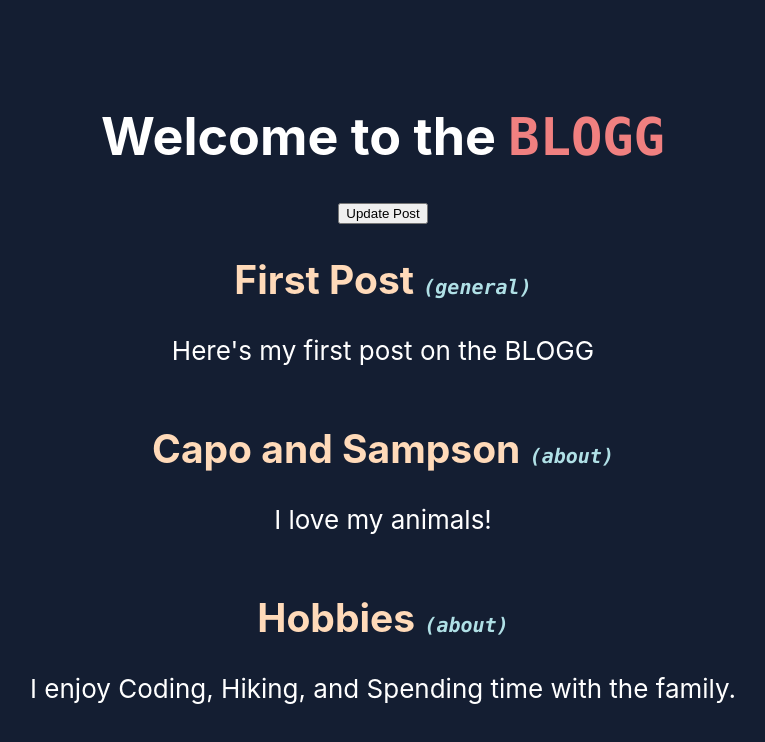
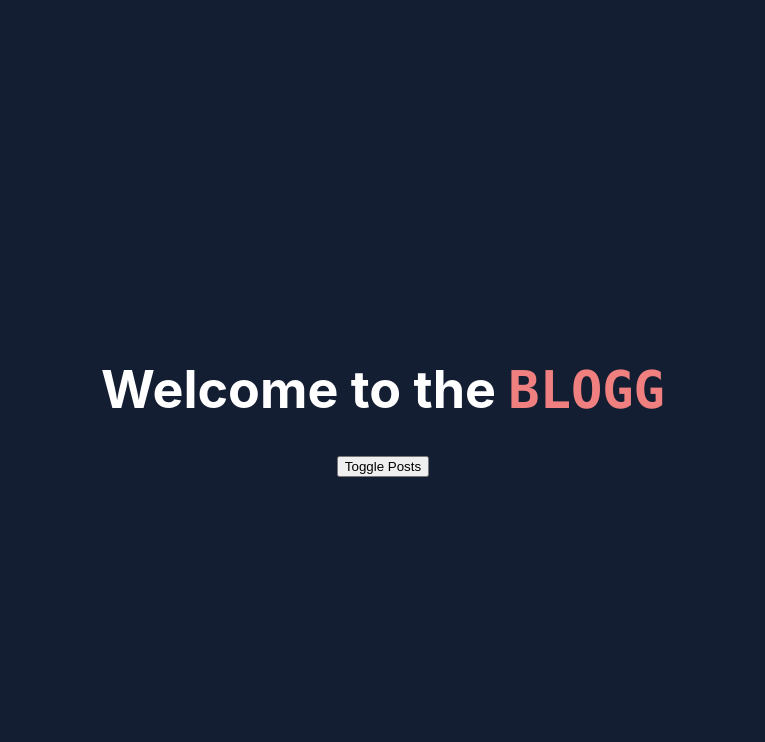
Before and after one commit to philjdelong/the-blogg, a React (Create React App) app: page / in a window 1280 px wide. Shown: the top 742 px of the page, without its empty margins (257-1022 px from the left). Built offline with nearby package versions, Linux system fonts and the light colour scheme.

Commit message:
Add turnary to posts button

```diff
--- a/src/App.js
+++ b/src/App.js
@@ -9,18 +9,40 @@ class App extends Component {
       {title: "First Post", tag: "general"},
       {title: "Capo and Sampson", tag: "about"},
       {title: "Hobbies", tag: "about"},
-    ]
+    ],
+    username: '',
+    showPosts: false,
   };
 
   postChanger = () => {
+    if (!this.state.showPosts) {
+      this.setState({
+        showPosts: true
+      });
+      console.log("Show me the posts!");
+    } else {
+      this.setState({
+        showPosts: false
+      });
+      console.log("Hide the posts!");
+    }
+  };
+
+  tagChanger = (event) => {
     this.setState({
       posts: [
-        {title: "New Title", tag: "general"},
-        {title: "Teddles", tag: "RIP"},
+        {title: "Title", tag: "general"},
+        {title: "Teddles", tag: event.target.value},
         {title: "Hobbies", tag: "about"},
       ]
     });
-    console.log("Click happens!");
+  };
+
+  inputUsername = (event) => {
+    this.setState({
+      username: event.target.value
+    });
+
   };
 
   render() {
@@ -28,10 +50,28 @@ class App extends Component {
       <div className="App">
         <header className="App-header">
           <Title />
-          <button onClick={this.postChanger}>Update Post</button>
-          <Post title={this.state.posts[0].title} tag={this.state.posts[0].tag}>Here's my first post on the BLOGG</Post>
-          <Post title={this.state.posts[1].title} tag={this.state.posts[1].tag}>I love my animals!</Post>
-          <Post title={this.state.posts[2].title} tag={this.state.posts[2].tag}>I enjoy Coding, Hiking, and Spending time with the family.</Post>
+          {/* arrow function for button >> use .bind() to avoid 'over-rendering' */}
+          <button onClick={() => this.postChanger()}>Toggle Posts</button>
+          { this.state.showPosts ?
+            <div className="posts">
+              <Post
+                title={this.state.posts[0].title}
+                tag={this.state.posts[0].tag}>
+                  Here's my first post on the BLOGG
+              </Post>
+              <Post
+                title={this.state.posts[1].title}
+                tag={this.state.posts[1].tag}
+                changer={this.tagChanger}>
+                  I love my animals!
+              </Post>
+              <Post
+                title={this.state.posts[2].title}
+                tag={this.state.posts[2].tag}>
+                  I enjoy Coding, Hiking, and Spending time with the family.
+              </Post>
+            </div> : null
+          }
         </header>
       </div>
     );
--- a/src/Post/Post.css
+++ b/src/Post/Post.css
@@ -1,5 +1,9 @@
 .Post {
     color: peachpuff;
+    background-color: rgb(30, 60, 90);
+    border: 1px solid #eee;
+    margin: 5%;
+    box-shadow: 4px 4px 2px #ccc;
 }
 
 .text {
@@ -11,3 +15,7 @@
     font-style: italic;
     color: powderblue;
 }
+
+.input {
+    margin: 2%
+}
--- a/src/Post/Post.js
+++ b/src/Post/Post.js
@@ -2,9 +2,10 @@ import './Post.css'
 
 const Post = (props) => {
     return(
-        <div>
-            <h2 className="Post">{props.title} <code className="tag">({props.tag})</code></h2>
-            <p>{props.children}</p>
+        <div className="Post" >
+            <h2 onClick={props.click}>{props.title} <code className="tag">({props.tag})</code></h2>
+            <p className="text">{props.children}</p>
+            <input className="input" onChange={props.changer}></input>
         </div>
     )
 };
```
